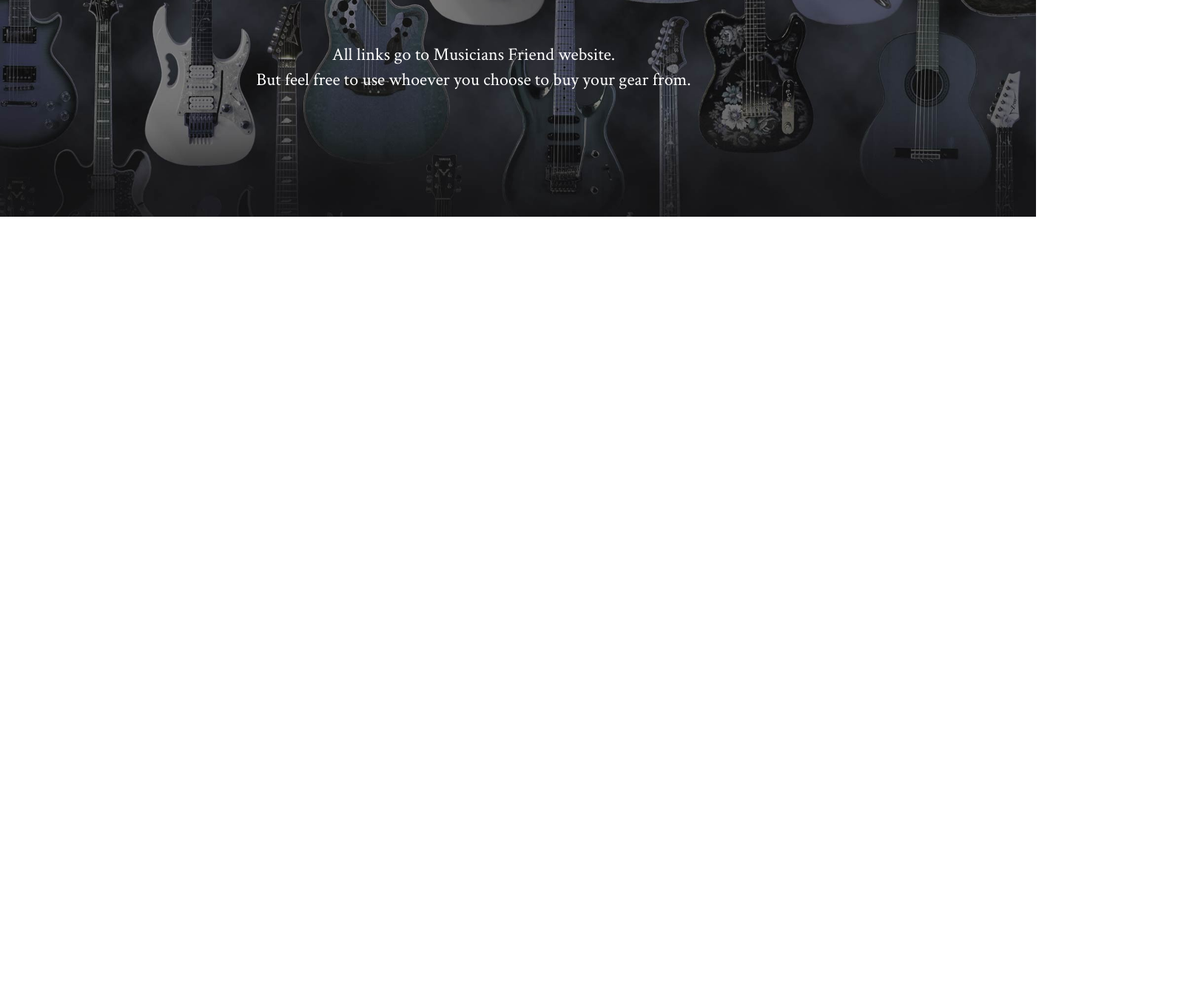
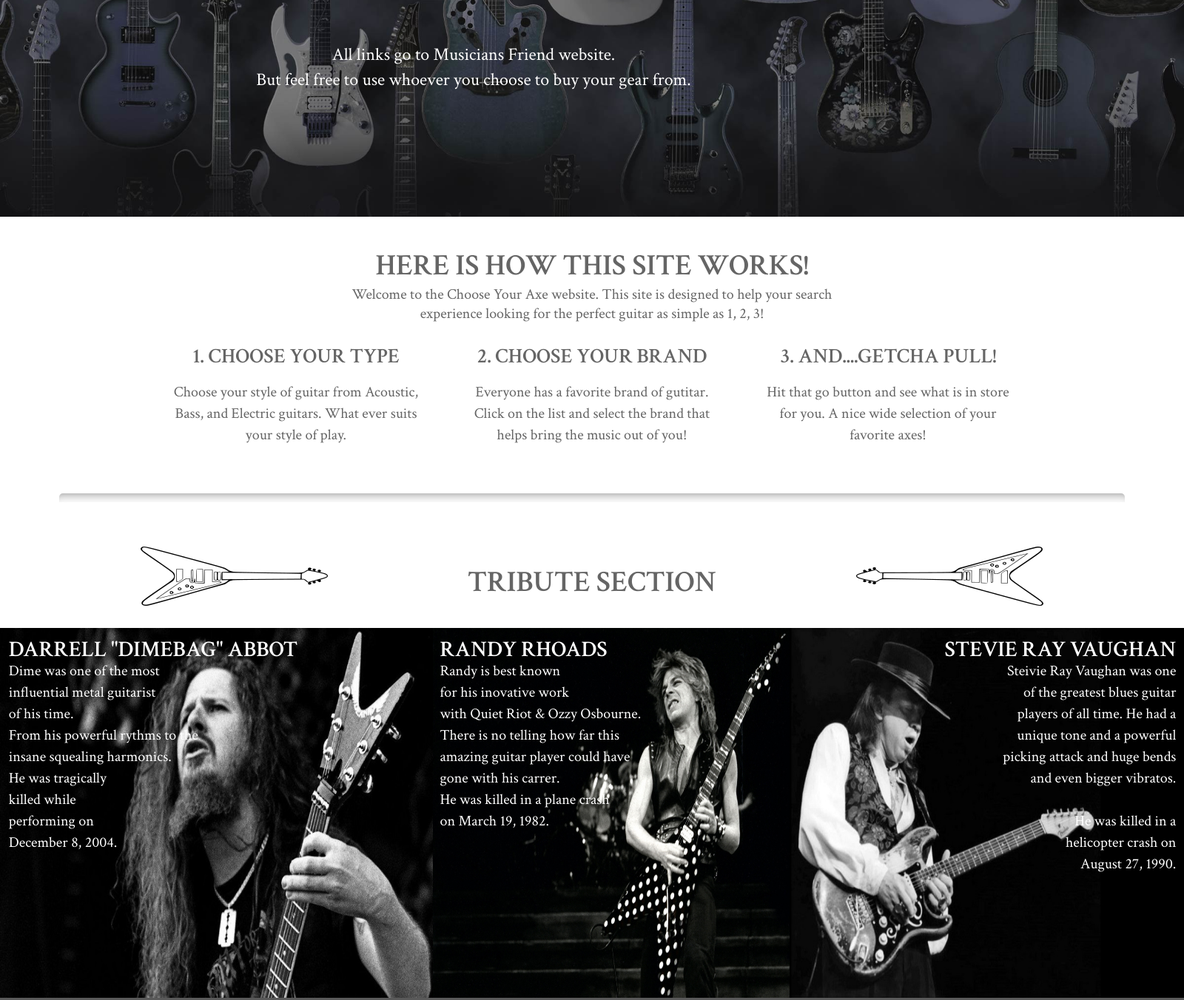
Before and after one commit to JerryVW/guitar-site, a plain HTML site: page index.html in a window 1280 px wide. Shown: the part 507-1859 px from the top of the page at 74% size, 1600 px wide, since content can reach past the window. Before the commit the page ends 800 px from the top, so only its background shows below. Drawn offline with Linux system fonts and the light colour scheme.

Commit message:
Added how to section, tribute section and favicon for tab

```diff
--- a/index.html
+++ b/index.html
@@ -8,13 +8,12 @@
     <link href="https://fonts.googleapis.com/css?family=Crimson+Text:400,600" rel="stylesheet">
     <link rel="stylesheet" type="text/css" href="style.css">
 
-    <link rel="icon" type="image/png" sizes="32x32" href="resources/favicons/favicon-32x32.png">
+    <link rel="icon" type="image/png" sizes="32x32" href="img/favicon-16x16.png">
 </head>
 <body>
     <div class="container">
         <header id="home">
             <nav class="navbar">
-                <div class="row">
                 <img class="logo" src="img/cya_logo2.png" alt="Choose Your Axe Logo">
                 <ul class="main-nav" id="navigation">
                     <li><a href="#home">Home</a></li>
@@ -23,7 +22,6 @@
                     <li><a href="#contact">Contact</a></li>
                 </ul>
                 <a class="mobile-nav-icon"><i class="icon ion-md-menu" ></i></a>
-                </div>
             </nav>
         </header>
 
@@ -87,18 +85,117 @@
                         </div> -->
                     </div>
                 </div>
-                <div class="row go-btn">
+                <div class="go-btn">
                     <a class="btn" href="#">GETCHA PULL</a>
                 </div>
 
-                <div class="row">
-                    <div class="col span-2-of-2">
+                <div>
+                    <div>
                         <p class="your-choice">All links go to Musicians Friend website.<br/> But feel free to use whoever you choose to buy your gear from.</p>
                     </div>
                 </div>
             </div>
         </section>
+
+        <section id="howto" class="how-to-section">
+            <div class="descrip">
+                <h1>Here is how this site works!</h1>
+                <p>
+                    Welcome to the Choose Your Axe website. This site is designed
+                    to help your search experience looking for the perfect guitar as simple as 1, 2, 3!
+                </p>
             </div>
+            <div class="how-to">
+                <div class="simple-as">
+                    <h2>1. Choose Your Type</h2>
+                    <p>
+                        Choose your style of guitar from Acoustic, Bass, and Electric
+                        guitars. What ever suits your style of play.
+                    </p>
+                </div>
+                <div class="simple-as">
+                    <h2>2. Choose Your Brand</h2>
+                    <p>
+                        Everyone has a favorite brand of gutitar. Click on the list
+                        and select the brand that helps bring the music out of you!
+                    </p>
+                </div>
+                <div class="simple-as">
+                    <h2>3. And....GETCHA PULL!</h2>
+                    <p>
+                        Hit that go button and see what is in store for you. A nice wide selection of your favorite axes!
+                    </p>
+                </div>
+            </div>
+
+            <hr>
+        </section>
+
+        <section class="tribute-to" id="tribute">
+            <div class="tribute-box">
+                <img class="flyingv-left" src="img/flyingv-left.png" alt="Flying V">
+            </div>
+            <div class="tribute-box">
+                <h1>Tribute Section</h1>
+            </div>
+            <div class="tribute-box">
+                <img class="flyingv-right" src="/img/flyingv-right.png" alt="Flying V">
+            </div>
+        </section>
+
+        <section>
+            <div class="image-container">
+                <div class="contain-box">
+                    <img src="img/dime3.jpeg" alt="Darrell Dimebag Abbot">
+                    <div class="a-few-words">
+                        <h2>Darrell "Dimebag" Abbot</h2>
+                        <p>Dime was one of the most</p>
+                        <p>influential metal guitarist</p>
+                        <p>of his time.</p>
+                        <p>From his powerful rythms to the</p>
+                        <p>insane squealing harmonics.</p>
+                        <p>He was tragically</p>
+                        <p>killed while</p>
+                        <p>performing on</p>
+                        <p>December 8, 2004.</p>
+                    </div>
+                </div>
+
+                <div class="contain-box">
+                    <img src="img/randy2.jpeg" alt="Randy Rhoads">
+                    <div class="a-few-words">
+                        <h2>Randy Rhoads</h2>
+                        <p>Randy is best known</p>
+                        <p>for his inovative work</p>
+                        <p>with Quiet Riot &amp; Ozzy Osbourne.</p>
+                        <p>There is no telling how far this</p>
+                        <p>amazing guitar player could have</p>
+                        <p>gone with his carrer.</p>
+                        <p>He was killed in a plane crash</p>
+                        <p>on March 19, 1982.</p>
+                    </div>
+                </div>
+
+                <div class="contain-box">
+                    <img src="img/stevie2.jpeg" alt="Stevie Ray Vaughan">
+                    <div class="a-few-words2">
+                        <h2>Stevie Ray Vaughan</h2>
+                        <p>Steivie Ray Vaughan was one</p>
+                        <p>of the greatest blues guitar</p>
+                        <p>players of all time. He had a</p>
+                        <p>unique tone and a powerful</p>
+                        <p>picking attack and huge bends</p>
+                        <p>and even bigger vibratos.<br><br></p>
+                        <p>He was killed in a</p>
+                        <p>helicopter crash on</p>
+                        <p>August 27, 1990.</p>
+                    </div>
+                </div>
+           </div>
+
+    </div>
+
+
 
     <script src="script.js"></script>
 </body>
--- a/style.css
+++ b/style.css
@@ -6,7 +6,7 @@
 }
 
 body {
-    background-image: url(../img/background.jpg);
+    background-color: rgba(0, 0, 0, 0.65);
     background-size: cover;
     background-position: center;
     font-family: 'Crimson Text', sans-serif;
@@ -16,7 +16,7 @@ body {
     color: #fff;
 }
 .container {
-    width:1400px;
+    width:1600px;
     margin: auto;
 }
 
@@ -31,8 +31,20 @@ h3 {
 }
 
 header {
+    background-image: url(../img/background.jpg);
+    background-size: cover;
+    background-position: center;
     height: 100vh;
     background-attachment: fixed;
+}
+
+/* ========================================== */
+/* MAIN NAV */
+/* ========================================== */
+
+.navbar {
+    display: flex;
+    width: 100%;
 }
 
 .logo {
@@ -44,28 +56,15 @@ header {
     margin-bottom: 1%;
 }
 
-/* ========================================== */
-/* MAIN NAV */
-/* ========================================== */
-
-
-.navbar {
-    display: flex;
-    flex-direction: column;
-    overflow: hidden;
-    width: 100%;
-    z-index: 9999;
-}
-
 .main-nav {
-    float: right;
+    margin-left: auto;
     list-style: none;
     margin-top: 4%;
     margin-right: 40px;
 }
 
 .main-nav li {
-    display: inline-block;
+    display: inline;
     margin-left: 40px;
 }
 
@@ -186,3 +185,113 @@ header {
     line-height: 140%;
     font-size: 120%
 }
+
+/* ========================================== */
+/* HOW TO */
+/* ========================================== */
+
+
+.how-to-section {
+    display: flex;
+    flex-direction: column;
+    background-color: rgb(255, 255, 255);
+    padding: 10px 0;
+}
+
+.descrip {
+    width: 750px;
+    margin: auto;
+    text-align: center;
+    padding: 30px;
+    color: #656565;
+}
+
+.how-to {
+    width: 1200px;
+    display: flex;
+    justify-content: space-around;
+    margin: auto;
+}
+
+.how-to h2 {
+    margin-bottom: 20px;
+    font-size: 140%;
+}
+
+.simple-as {
+    width: 350px;
+    color: #656565;
+    height: 200px;
+    line-height: 145%;
+    text-align: center;
+}
+
+
+
+
+hr {
+    height: 12px;
+    border: 0;
+    border-top-right-radius: 5px;
+    border-top-left-radius: 5px;
+    -webkit-box-shadow: inset 0 15px 15px -15px rgba(0, 0, 0, 0.5);
+            box-shadow: inset 0 15px 15px -15px rgba(0, 0, 0, 0.5);
+    width: 90%;
+    margin: 0 auto;
+    margin-bottom: 40px;
+    clear: both;
+}
+
+/* ========================================== */
+/* TRIBUTE */
+/* ========================================== */
+
+.tribute-to {
+    display: flex;
+    justify-content: space-evenly;
+    color: #656565;
+    width: 100%;
+    height: 120px;
+    background-color: rgb(255, 255, 255);
+    text-align: center;
+    padding: 10px 0;
+}
+
+/* ========================================== */
+/* TRIBUTE IMAGES */
+/* ========================================== */
+
+
+.tribute-box h1 {
+    margin-top: 22px;
+}
+
+.image-container {
+    display: flex;
+    width: 100%;
+    height: 500px;
+}
+
+.contain-box {
+    position: relative;
+}
+
+.contain-box img {
+    height: 500px;
+    width: 100%;
+}
+
+.a-few-words {
+    top: 3%;
+    left: 2%;
+    position: absolute;
+    line-height: 145%;
+}
+
+.a-few-words2 {
+    top: 3%;
+    right: 2%;
+    position: absolute;
+    text-align: right;
+    line-height: 145%;
+}
```
Also changed, not shown: img/favicon-16x16.png (added), img/favicon-32x32.png (added), img/favicon.ico (added). Lines whose indentation alone changed are shown as unchanged.
